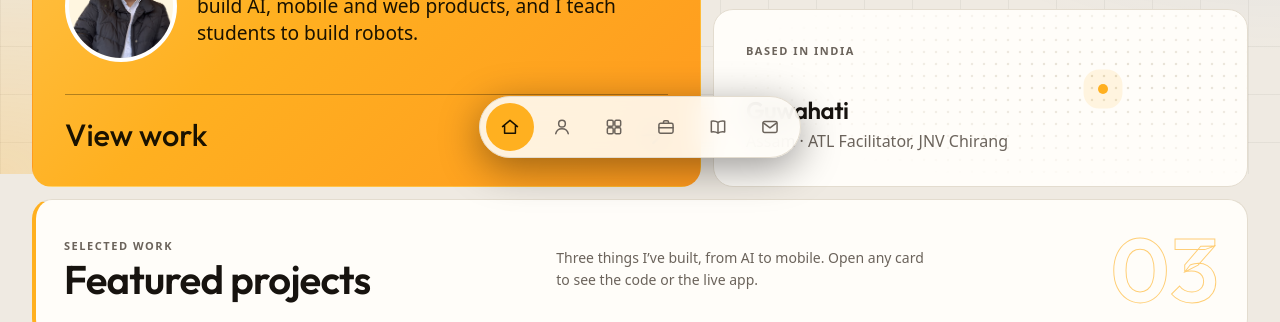
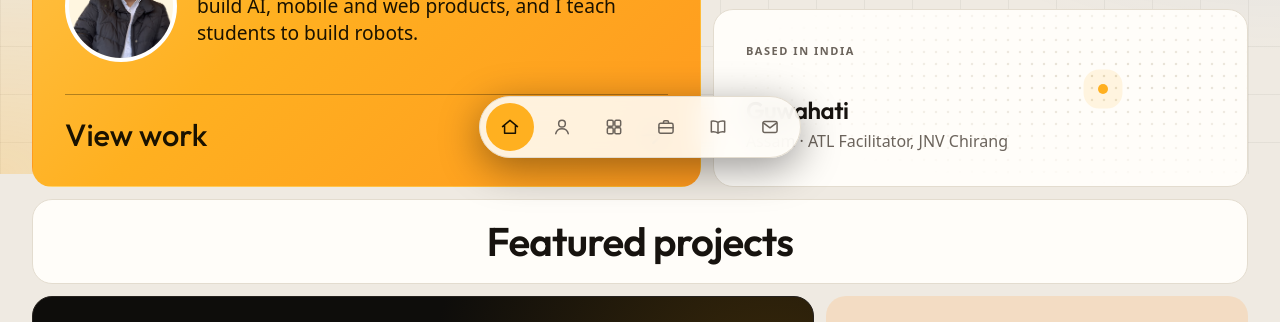
Before and after one commit to Just-Bul/PORTFOLIO-RAKIBUL, a plain HTML site: page index.html in a window 1280 px wide. Shown: the part 626-948 px from the top of the page. Drawn offline with Linux system fonts and the light colour scheme.

Commit message:
Simplify projects heading
Co-Authored-By: Claude Sonnet 5.5 <noreply@anthropic.com>

```diff
--- a/index.html
+++ b/index.html
@@ -73,9 +73,7 @@
     </div>
 
     <div class="tile proj-head" id="projects">
-      <div><p class="eyebrow">Selected work</p><h2>Featured projects</h2></div>
-      <p class="muted">Three things I&rsquo;ve built, from AI to mobile. Open any card to see the code or the live app.</p>
-      <span class="count" aria-hidden="true">03</span>
+      <h2>Featured projects</h2>
     </div>
 
     <div class="row r2">
--- a/style.css
+++ b/style.css
@@ -267,3 +267,5 @@ body::before { content: ""; position: fixed; inset: 0; z-index: -1; pointer-even
 .proj-head .count { font: 600 clamp(56px, 7vw, 96px)/1 var(--display); color: transparent; -webkit-text-stroke: 1px var(--amber); opacity: .6; }
 @media (max-width: 719px) { .proj-head .count { display: none; } }
 .featured { min-height: 480px; }
+.proj-head { justify-content: center; text-align: center; border-left: 1px solid var(--line); padding: 20px 28px; }
+.proj-head h2 { margin: 0; }
```
